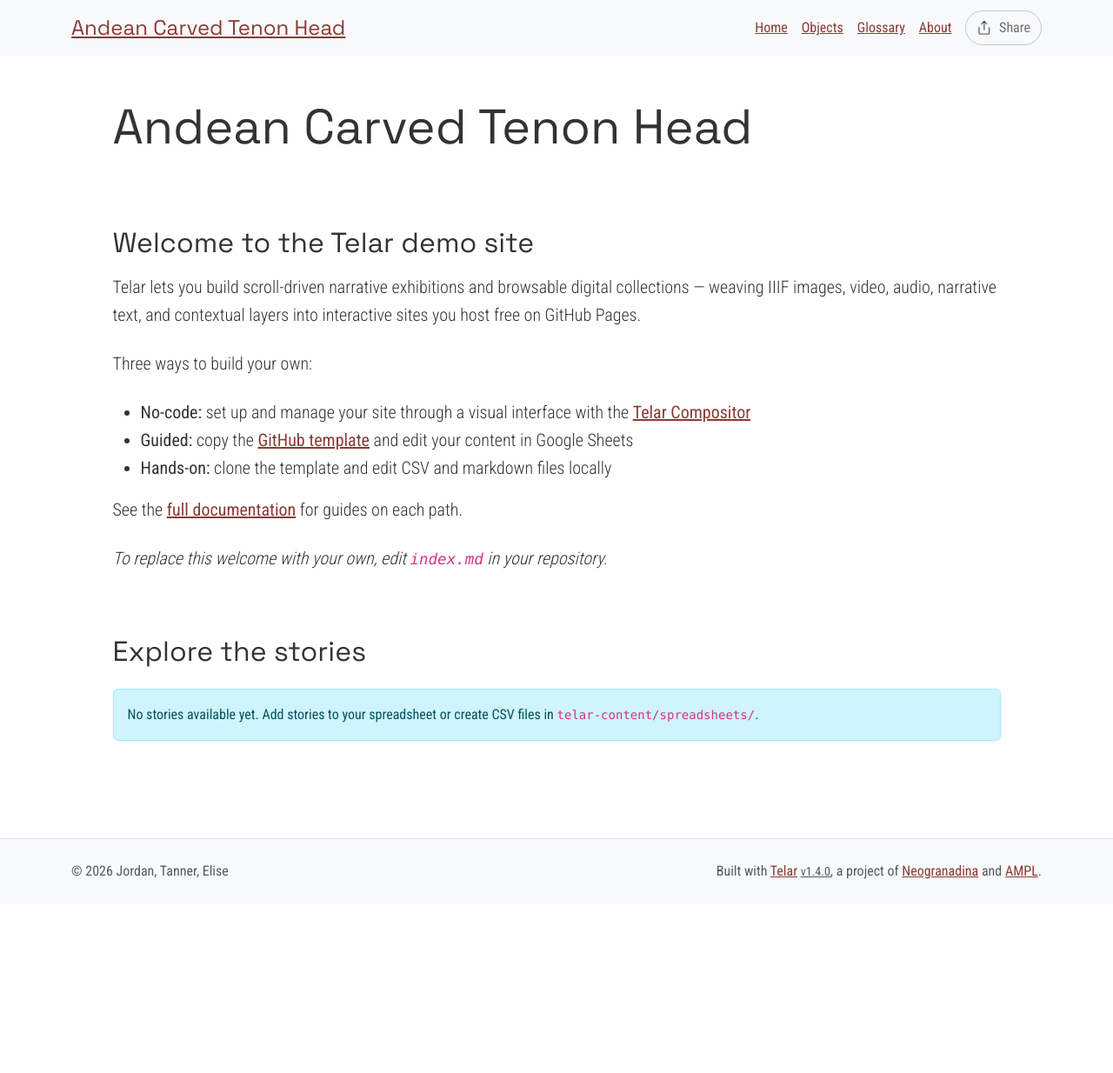
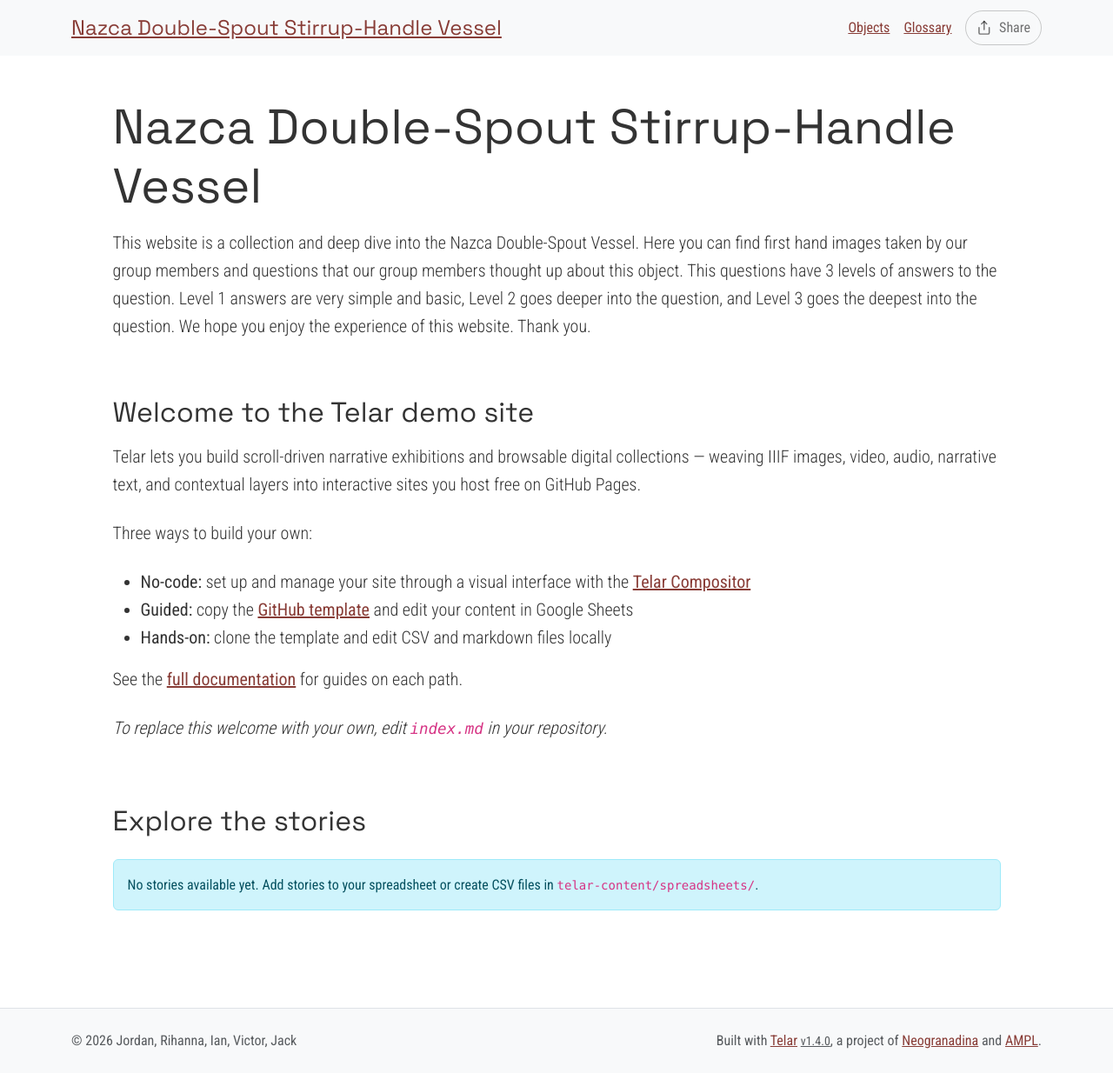
Before and after one commit to jordansuleman/carvedtenonhead, a Jekyll site: the page built from index.md, in a window 1280 px wide. Shown: the whole page at 87% size. Built offline with Jekyll 4.4.1, drawn with Linux system fonts in a browser that asks for light colours; before the commit the page ends 1039 px from its top, so only the background shows below that.

Commit message:
Add 1 story, remove 1 story, remove 2 objects
Added:
  Story: Double Spoutted Nazca Vessel
  Page: About

Removed:
  Story: stone-face
  Object: telar-placeholder
  Object: carved-tenon-head

(One-time content tracking refresh — future commits will list specific changes.)

Published via Telar Compositor

```diff
--- a/_config.yml
+++ b/_config.yml
@@ -2,16 +2,18 @@
 # https://telar.org
 
 # Site Settings
-title: "Andean Carved Tenon Head"
-description: ""
+title: "Nazca Double-Spout Stirrup-Handle Vessel"
+description: "This website is a collection and deep dive into the Nazca Double-Spout Vessel. Here you can find first hand images taken by our group members and questions that our group members thought up about this object. This questions have 3 levels of answers to the question. Level 1 answers are very simple and basic, Level 2 goes deeper into the question, and Level 3 goes the deepest into the question.
+
+We hope you enjoy the experience of this website. Thank you."
 url: "https://jordansuleman.github.io"
-baseurl: "/carvedtenonhead"
-author: "Jordan, Tanner, Elise"
-email: ""
+baseurl: "/AncientAndesPoterry"
+author: "Jordan, Rihanna, Ian, Victor, Jack"
+email: "jordansuleman@umail.ucsb.edu"
 telar_theme: "trama" # Options: trama, paisajes, neogranadina, santa-barbara, austin, or custom
 logo: ""
-telar_language: "en" # Options: "en" (English), "es" (Español)
-collection_mode: false  # Set to true to show objects first with large thumbnails and stories below with small thumbnails (collection-first homepage)
+telar_language: en
+collection_mode: true
 
 # Story Interface Settings
 story_interface:
@@ -30,7 +32,7 @@
 # Story Protection (optional)
 # Stories with protected=yes in project.csv will be encrypted.
 # Viewers need this key to unlock protected stories.
-story_key: "test"
+story_key:
 
 # Google Sheets Integration (optional)
 # Manage content via Google Sheets instead of editing CSV files directly.
@@ -157,4 +159,3 @@
   # Use this when building a site with only custom pages (no stories or objects)
   # (Backward compatible: hide_collections also supported)
   skip_collections: false
-story_key: test
--- a/telar-content/spreadsheets/objects.csv
+++ b/telar-content/spreadsheets/objects.csv
@@ -2,5 +2,3 @@
 id_objeto,titulo,destacado,creador,descripcion,url_fuente,periodo,año,medio_genero,temas,fuente,credito,miniatura,texto_alt
 # Make it lower-case and avoid spaces. If you are referring to a local object please ensure the object_id matches the name of the file exactly (with or without the file extension – it doesn't matter).,# Please provide a title — this is required.,"# Describe what the image shows for screen readers. Mention the subject and key details. Avoid ""Image of..."" — describe the content directly. If empty, the title is used.","# Mark ""yes"" to feature on homepage",# The person or organization that created the original object.,"# A brief description of the object, shown on the objects page of your published site.",# Here you can include a IIIF manifest and Telar will do the rest of the work for you.,"# The historical period this object belongs to (e.g. ""Colonial period"", ""19th century"").",# In YYYY format — for filtering and sorting chronologically.,"# The medium or genre of the object (e.g. ""Map"", ""Photograph"", ""Engraving"").",# Comma-separated terms for gallery filtering,"# This will be overlaid over the viewer, unless you specify otherwise in _config.yml.","# Attribution line shown on the published site (e.g. ""Courtesy of UCSB Library"").","# Telar generates thumbnails automatically, but you can override this by specifying an image file in this column."
 "# Escríbelo en minúsculas y sin espacios. Si hace referencia a un objeto local, asegúrate de que el object_id coincida exactamente con el nombre del archivo (con o sin extensión; no importa).",# Incluye un título: este campo es obligatorio.,"# Describe lo que muestra la imagen para lectores de pantalla. Menciona el sujeto y los detalles clave. Evita ""Imagen de..."" — describe el contenido directamente. Si se deja vacío, se usa el título.","# Marca ""sí"" para destacar en la página de inicio",# La persona u organización que creó el objeto original.,"# Una breve descripción del objeto, que se muestra en la página de objetos de tu sitio publicado.",# Aquí puedes incluir un manifiesto IIIF y Telar se encargará del resto del trabajo.,"# El período histórico al que pertenece este objeto (por ejemplo, ""Período colonial"", ""Siglo XIX"").",# En formato AAAA — para filtrar y ordenar cronológicamente.,"# El medio o género del objeto (por ejemplo, ""Mapa"", ""Fotografía"", ""Grabado"").",# Términos separados por comas para filtrado de galería,"# Esto se mostrará encima del visor, a menos que indiques lo contrario en _config.yml.","# Línea de atribución que se muestra en el sitio publicado (por ejemplo, ""Cortesía de la Biblioteca de UCSB"").","# Telar genera miniaturas automáticamente, pero puedes anular este comportamiento especificando un archivo de imagen en esta columna."
-telar-placeholder,Telar placeholder,,Adelaida Ávila,,,,2026,,,,,,Telar placeholder
-carved-tenon-head,Carved Tenon Head from Old Temple at Chavin de Huantar,,,Carved Tenon Head from Old Temple at Chavin de Huantar,https://aboswell-andes.github.io/test/iiif/objects/chavin-horizonoldtemplec700-c500bce/manifest.json,,,,,,,,Carved Tenon Head from Old Temple at Chavin de Huantar
--- a/telar-content/spreadsheets/project.csv
+++ b/telar-content/spreadsheets/project.csv
@@ -1,3 +1,3 @@
 order,story_id,title,subtitle,byline,private,show_sections
 orden,id_historia,titulo,subtitulo,firma,privada,mostrar_secciones
-0,stone-face,Stoned Face,Carved Tenon Head from Old Temple at Chavin de Huantar,,,
+0,double-spoutted-nazca-324h,Double Spoutted Nazca Vessel,,"Ian, Rihanna, Jordan, Victor, Jack",,
```
Also changed, not shown: _data/navigation.yml (+4 -42 lines), telar-content/spreadsheets/double-spoutted-nazca-324h.csv (added, +18 -0 lines), telar-content/spreadsheets/glossary.csv (+2 -6 lines), telar-content/spreadsheets/stone-face.csv (deleted, +0 -12 lines), telar-content/texts/pages/about.md (+1 -1 lines), index.md (line endings or trailing spaces).
